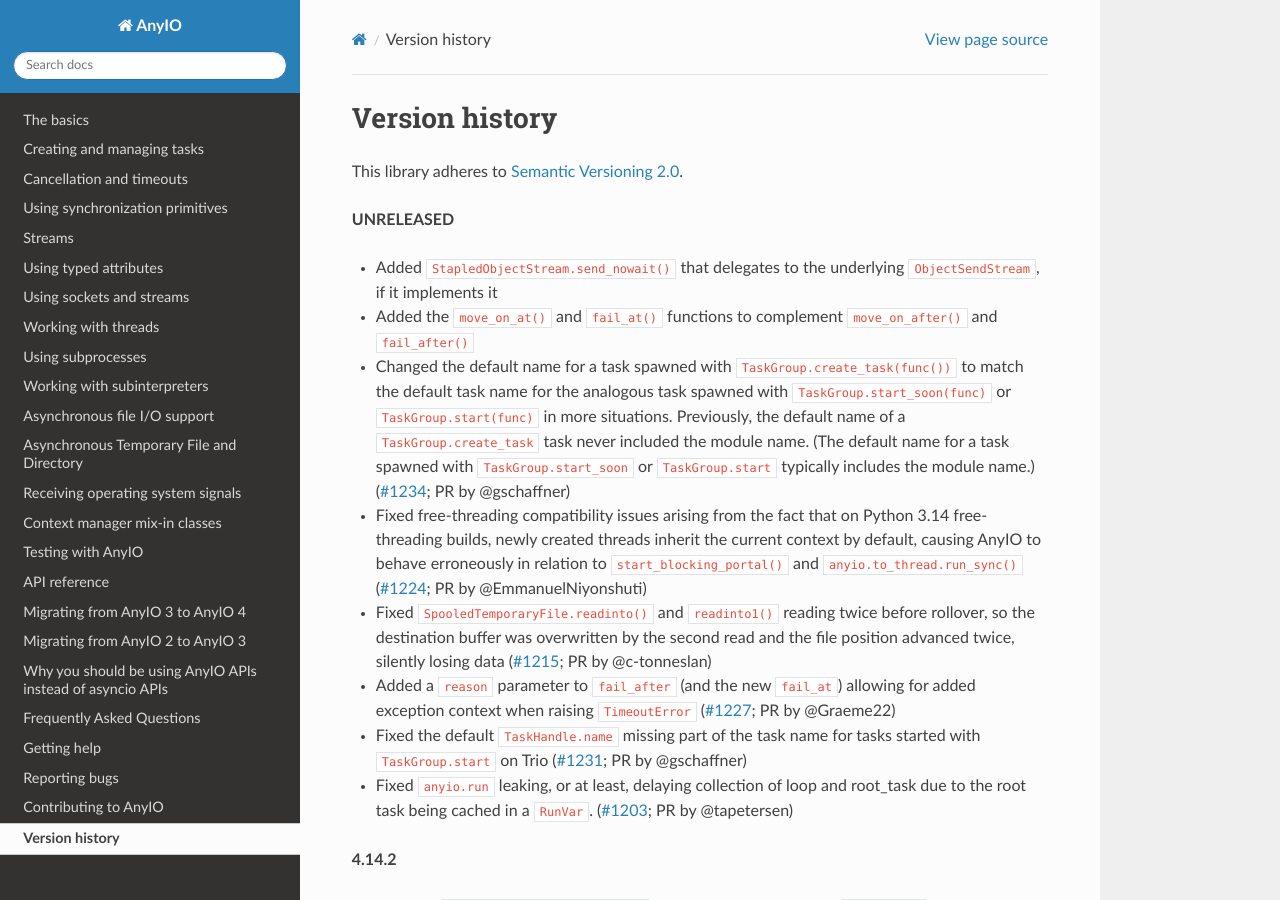
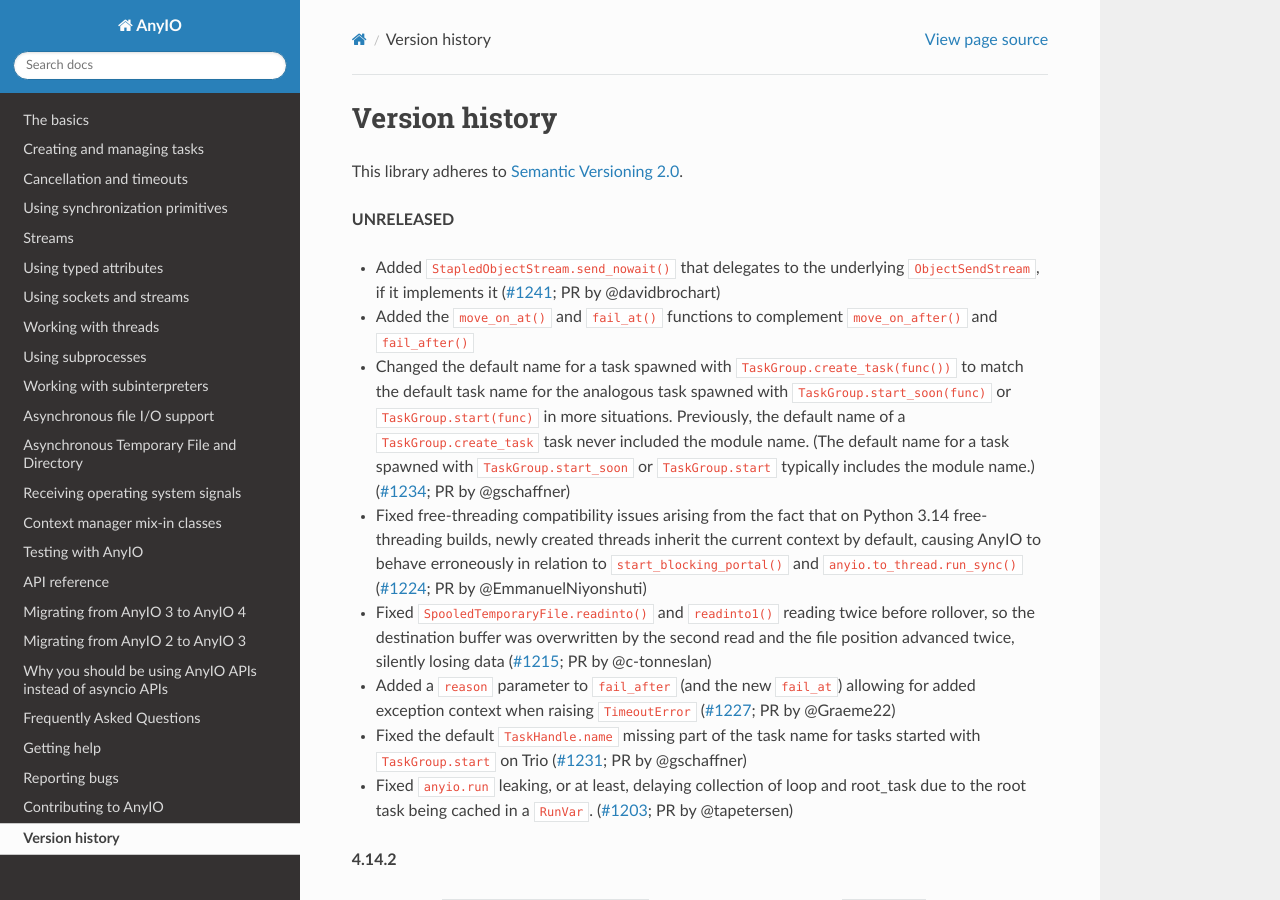
Before and after one commit to agronholm/anyio, a Sphinx documentation site: the page built from docs/versionhistory.rst, in a window 1280 px wide and 900 px high. Built offline with Sphinx 7.4.7 and the Read the Docs theme 3.1.0, drawn with Linux system fonts in a browser that asks for light colours; the version number could not be read and is left out.

Commit message:
Updated changelog

```diff
--- a/docs/versionhistory.rst
+++ b/docs/versionhistory.rst
@@ -7,6 +7,7 @@ This library adheres to `Semantic Versioning 2.0 <http://semver.org/>`_.
 
 - Added ``StapledObjectStream.send_nowait()`` that delegates to the underlying
   ``ObjectSendStream``, if it implements it
+  (`#1241 <https://github.com/agronholm/anyio/pull/1241>`_; PR by @davidbrochart)
 - Added the ``move_on_at()`` and ``fail_at()`` functions to complement
   ``move_on_after()`` and ``fail_after()``
 - Changed the default name for a task spawned with ``TaskGroup.create_task(func())`` to
```
